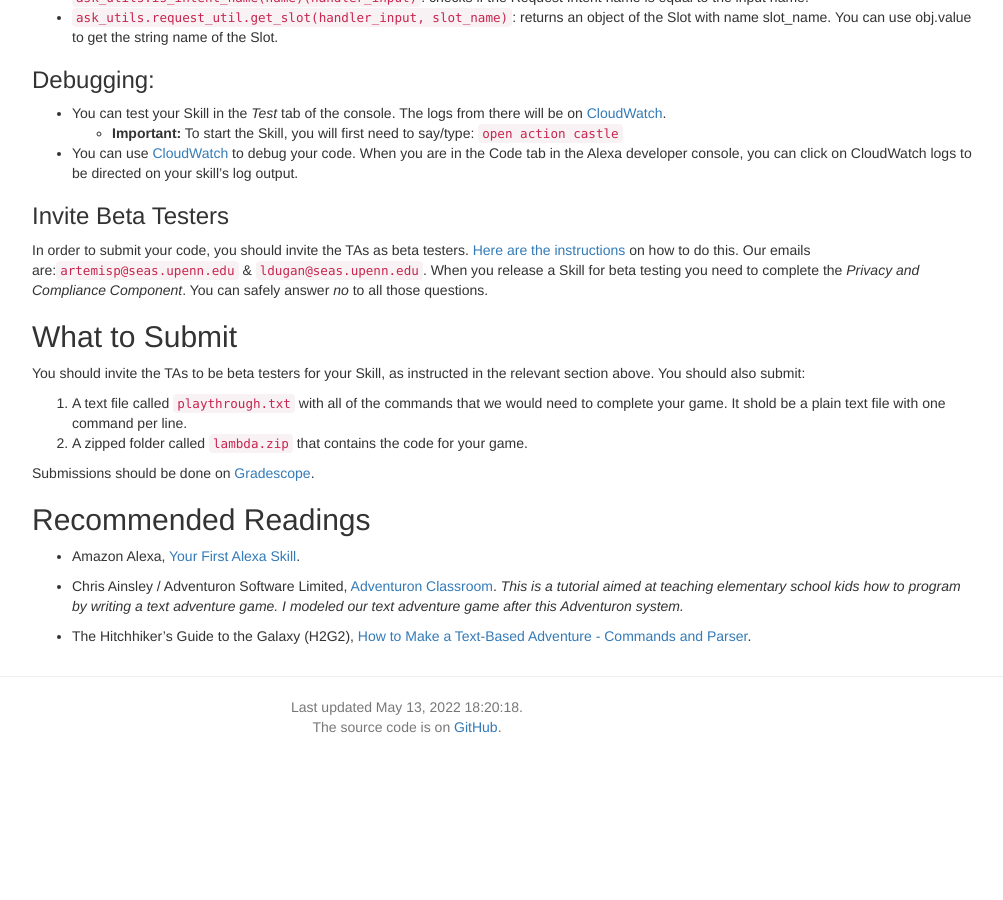
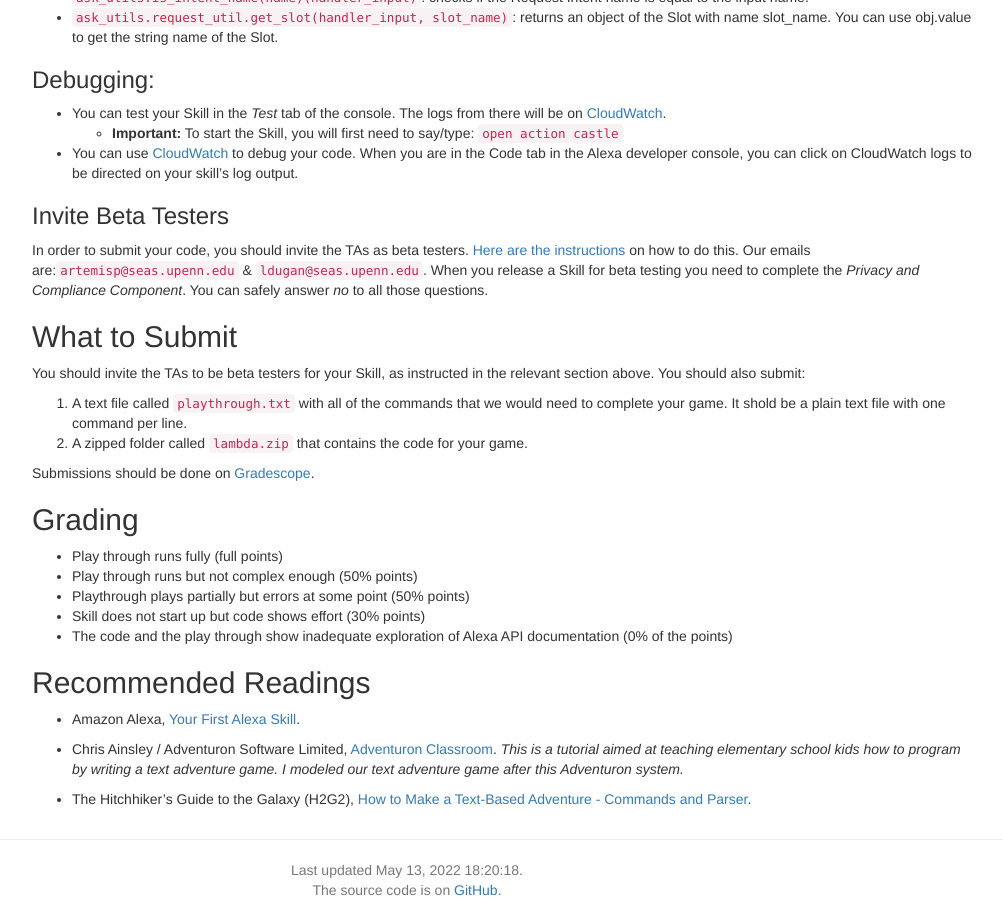
Before and after one commit to interactive-fiction-class/interactive-fiction-class.github.io, a Jekyll site: the page built from homeworks/alexa_action_castle/alexa-action-castle.md, in a window 1280 px wide and 900 px high, scrolled down 2998 px. Shown: the whole window, without its empty margins (233-1236 px from the left). Built offline with Jekyll 4.4.1, drawn with Linux system fonts in a browser that asks for light colours; nearby versions of some CDN libraries; a script that is not in the unit is left out; before the commit the page ends 3735 px from its top, so only the background shows below that.

Commit message:
Add rubric Alexa HW

```diff
--- a/homeworks/alexa_action_castle/alexa-action-castle.md
+++ b/homeworks/alexa_action_castle/alexa-action-castle.md
@@ -147,6 +147,14 @@ You should invite the TAs to be beta testers for your Skill, as instructed in th
 
 Submissions should be done on [Gradescope]({{page.submission_link}}).
 
+## Grading
+- Play through runs fully (full points)
+- Play through runs but not complex enough (50% points)
+- Playthrough plays partially but errors at some point (50% points)
+- Skill does not start up but code shows effort (30% points)
+- The code and the play through show inadequate exploration of Alexa API documentation (0% of the points)
+
+
 {% if page.readings %}
 ## Recommended Readings
 {% for reading in page.readings %}
```
